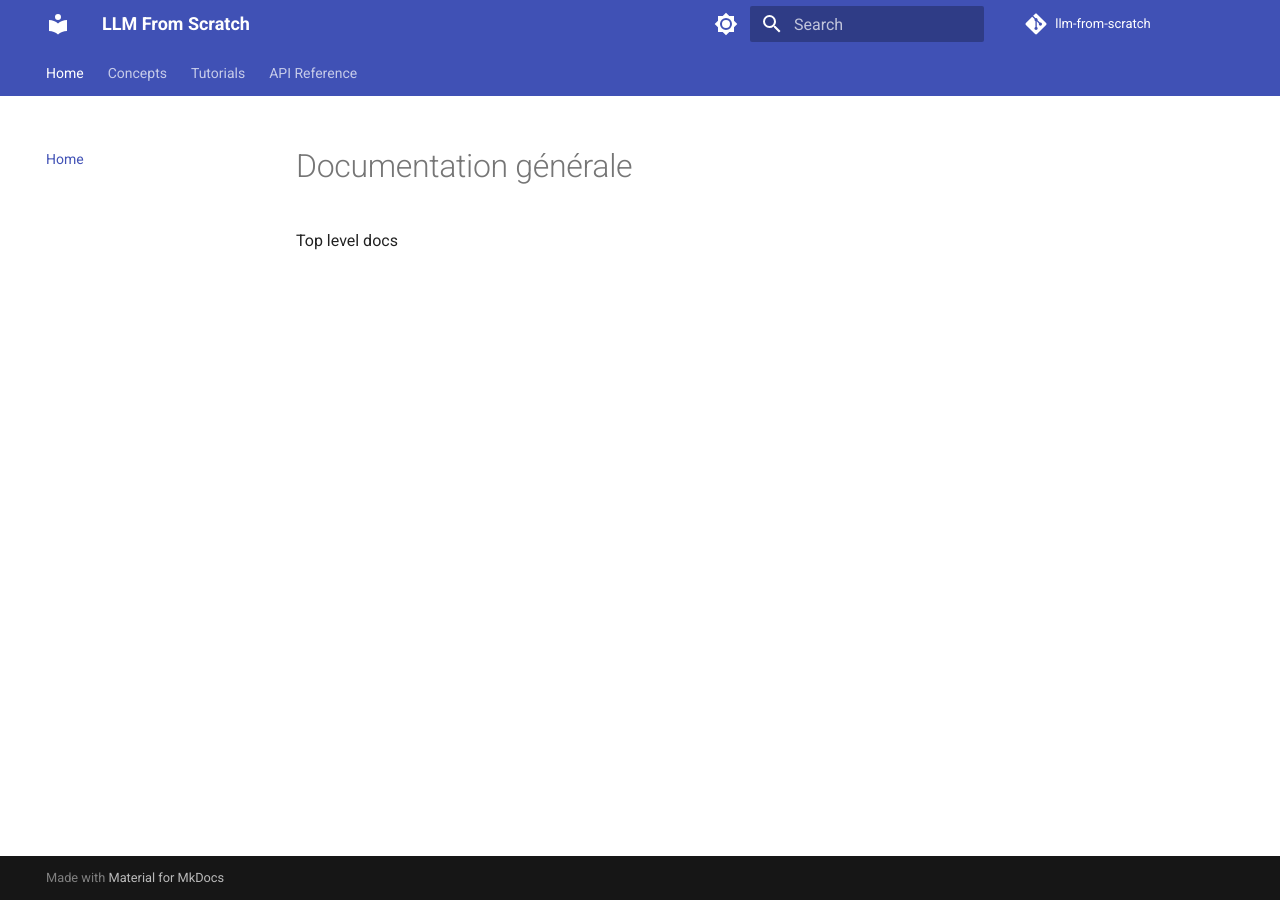
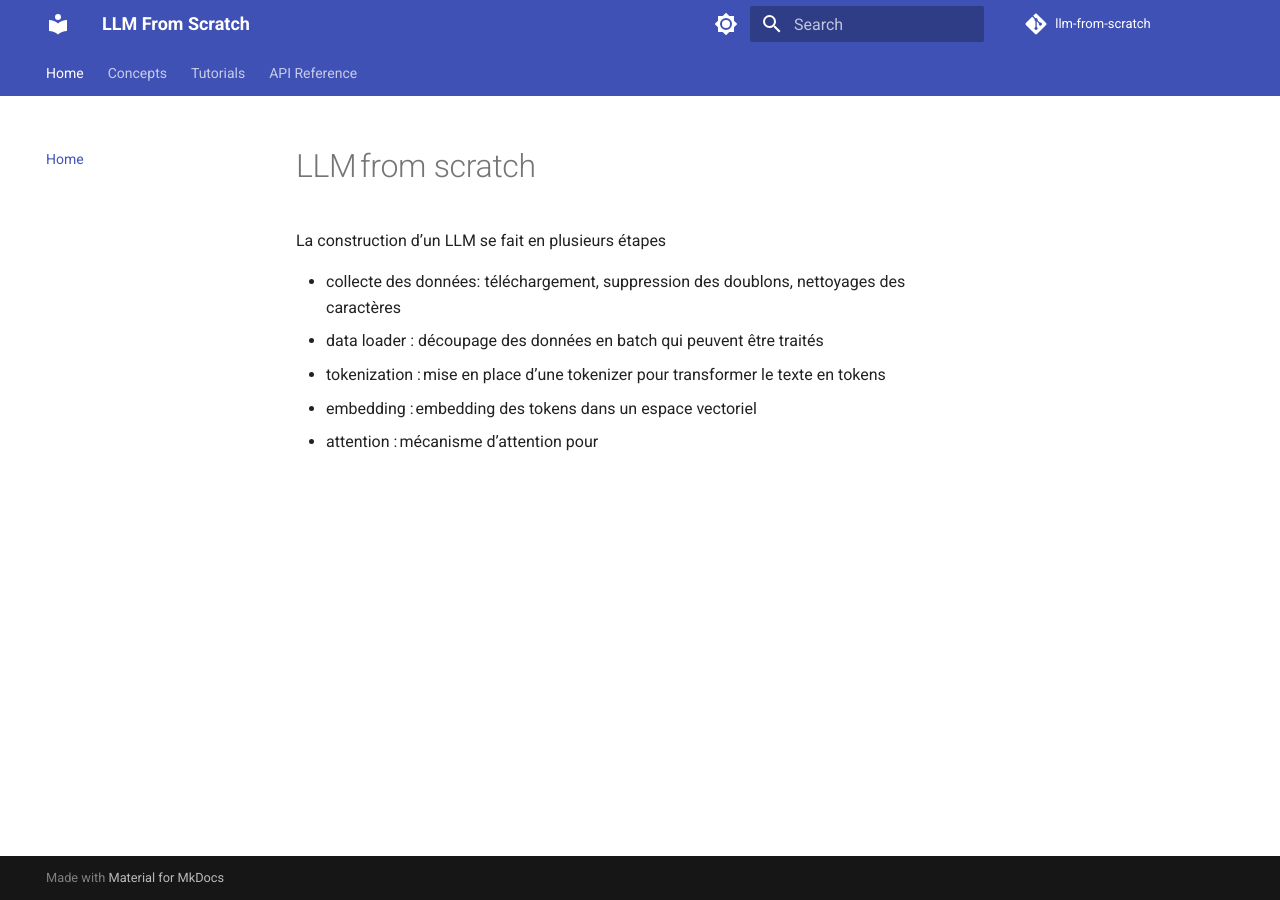
Before and after one commit to 1ou2/llm-from-scratch, an MkDocs documentation site: the page built from docs/index.md, in a window 1280 px wide. Built offline with MkDocs 1.6.1 and Material for MkDocs 9.7.7, drawn with Linux system fonts in a browser that asks for light colours; comment, search, counter and statistics services are not loaded.

Commit message:
- uv project - documentation cleaning - mkdocs.yml updated with links to all docs

```diff
--- a/docs/index.md
+++ b/docs/index.md
@@ -1,2 +1,8 @@
-# Documentation générale
-Top level docs
+# LLM from scratch
+La construction d’un LLM se fait en plusieurs étapes
+
+- collecte des données: téléchargement, suppression des doublons, nettoyages des caractères
+- data loader : découpage des données en batch qui peuvent être traités
+- tokenization : mise en place d’une tokenizer pour transformer le texte en tokens
+- embedding : embedding des tokens dans un espace vectoriel
+- attention : mécanisme d’attention pour
--- a/mkdocs.yml
+++ b/mkdocs.yml
@@ -45,18 +45,20 @@
   - pymdownx.tasklist:
       custom_checkbox: true
   - def_list
-  - pymdownx.emoji:
-      emoji_index: !!python/name:materialx.emoji.twemoji
-      emoji_generator: !!python/name:materialx.emoji.to_svg
   - attr_list
   - md_in_html
 
 nav:
   - Home: index.md
   - Concepts:
-    - Attention: concepts/dataset/dataset.md
+    - Dataset: concepts/dataset/dataset.md
+    - Tokenization: concepts/tokenizer/tokenizer.md
     - Transformers: concepts/transformers/transformers.md
     - Backpropagation: concepts/backprop/backpropagation.md
+    - Models:
+      - GPT2: concepts/model/gpt2.md
+      - N-Gram: concepts/model/probabilistic-neural.md
+
   - Tutorials:
     - Getting Started: tutorials/getting_started/getting_started.md
   - API Reference:
```
Also changed, not shown: README.md (+1 -1 lines), docs/concepts/model/gpt2.md (+10 -2 lines), docs/concepts/tokenizer/tokenizer.md (+13 -0 lines), pyproject.toml (added, +13 -0 lines), 1 other file.
